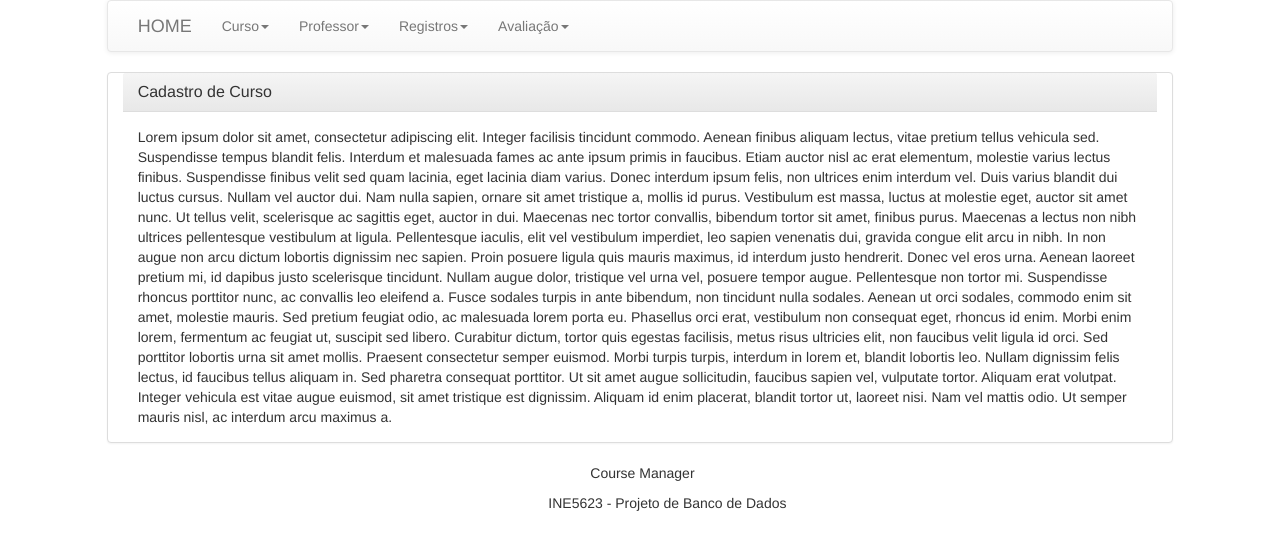
After one commit to RicardoMaurici/pbd, a PHP site: page /admin/paginas/cadastroCurso.php in a window 1280 px wide. The commit adds this page. Shown: the top 550 px of the page. Run offline with PHP 8.4, Linux system fonts and the light colour scheme.

Commit message:
corrigido as urls dos menus

```diff
--- a/admin/includes/menuAdmin.php
+++ b/admin/includes/menuAdmin.php
@@ -1,11 +1,9 @@
-<?php
-  $uri   = rtrim(dirname($_SERVER['PHP_SELF']), '/\\');
-?>
+
 <!-- Menu com seus devidos links -->
 <nav id="navbar-example" class="navbar navbar-default navbar-static col-md-10 col-md-offset-1" role="navigation">
     <div class="container-fluid">
         <div class="navbar-header">
-          	<a class="navbar-brand" href=<?php echo "$uri/main.php";?> >HOME</a>
+          	<a class="navbar-brand" href="../paginas/main.php">HOME</a>
         </div>
         <div class="collapse navbar-collapse bs-example-js-navbar-collapse">
           <ul class="nav navbar-nav">
@@ -13,7 +11,7 @@
             <li class="dropdown">
               <a id="drop1" href="#" role="button" class="dropdown-toggle" data-toggle="dropdown">Curso<span class="caret"></span></a>
               <ul class="dropdown-menu" role="menu" aria-labelledby="drop1">
-                <li role="presentation"><a role="menuitem" tabindex="-1" href="http://twitter.com/fat">Cadastrar Curso</a></li>
+                <li role="presentation"><a role="menuitem" tabindex="-1" href="cadastroCurso.php">Cadastrar Curso</a></li>
                 <li role="presentation"><a role="menuitem" tabindex="-1" href="http://twitter.com/fat">Cadastrar Disciplina</a></li>
                 <li role="presentation"><a role="menuitem" tabindex="-1" href="http://twitter.com/fat">Cadastrar Turma</a></li>
               </ul>
--- a/admin/index.php
+++ b/admin/index.php
@@ -3,7 +3,7 @@
 if(isset($_POST['login'])){
 	$host  = $_SERVER['HTTP_HOST'];
 	$uri   = rtrim(dirname($_SERVER['PHP_SELF']), '/\\');
-	$extra = 'main.php';
+	$extra = 'paginas/main.php';
 	header("Location: http://$host$uri/$extra");
 	exit;
 }
--- /dev/null
+++ b/admin/paginas/cadastroCurso.php
@@ -0,0 +1,24 @@
+<?php
+require '../includes/header.html';
+require '../includes/menuAdmin.php';
+//Pagina principal após o login
+?>
+
+<div class="panel panel-default col-md-10 col-md-offset-1">
+  <div class="panel-heading">
+    <h3 class="panel-title">Cadastro de Curso</h3>
+  </div>
+  <div class="panel-body">
+     Lorem ipsum dolor sit amet, consectetur adipiscing elit. Integer facilisis tincidunt commodo. Aenean finibus aliquam lectus, vitae pretium tellus vehicula sed. Suspendisse tempus blandit felis. Interdum et malesuada fames ac ante ipsum primis in faucibus. Etiam auctor nisl ac erat elementum, molestie varius lectus finibus. Suspendisse finibus velit sed quam lacinia, eget lacinia diam varius. Donec interdum ipsum felis, non ultrices enim interdum vel. Duis varius blandit dui luctus cursus. Nullam vel auctor dui. Nam nulla sapien, ornare sit amet tristique a, mollis id purus. Vestibulum est massa, luctus at molestie eget, auctor sit amet nunc. Ut tellus velit, scelerisque ac sagittis eget, auctor in dui. Maecenas nec tortor convallis, bibendum tortor sit amet, finibus purus. Maecenas a lectus non nibh ultrices pellentesque vestibulum at ligula. Pellentesque iaculis, elit vel vestibulum imperdiet, leo sapien venenatis dui, gravida congue elit arcu in nibh. In non augue non arcu dictum lobortis dignissim nec sapien.
+
+Proin posuere ligula quis mauris maximus, id interdum justo hendrerit. Donec vel eros urna. Aenean laoreet pretium mi, id dapibus justo scelerisque tincidunt. Nullam augue dolor, tristique vel urna vel, posuere tempor augue. Pellentesque non tortor mi. Suspendisse rhoncus porttitor nunc, ac convallis leo eleifend a. Fusce sodales turpis in ante bibendum, non tincidunt nulla sodales. Aenean ut orci sodales, commodo enim sit amet, molestie mauris. Sed pretium feugiat odio, ac malesuada lorem porta eu.
+
+Phasellus orci erat, vestibulum non consequat eget, rhoncus id enim. Morbi enim lorem, fermentum ac feugiat ut, suscipit sed libero. Curabitur dictum, tortor quis egestas facilisis, metus risus ultricies elit, non faucibus velit ligula id orci. Sed porttitor lobortis urna sit amet mollis. Praesent consectetur semper euismod. Morbi turpis turpis, interdum in lorem et, blandit lobortis leo. Nullam dignissim felis lectus, id faucibus tellus aliquam in. Sed pharetra consequat porttitor. Ut sit amet augue sollicitudin, faucibus sapien vel, vulputate tortor. Aliquam erat volutpat. Integer vehicula est vitae augue euismod, sit amet tristique est dignissim. Aliquam id enim placerat, blandit tortor ut, laoreet nisi. Nam vel mattis odio. Ut semper mauris nisl, ac interdum arcu maximus a.
+  </div>
+</div>
+
+
+<?php
+require '../includes/rodape.html';
+require '../includes/footer.html';
+?>
```
Also changed, not shown: admin/paginas/main.php (renamed from admin/main.php, +4 -4 lines), 1 other file.
